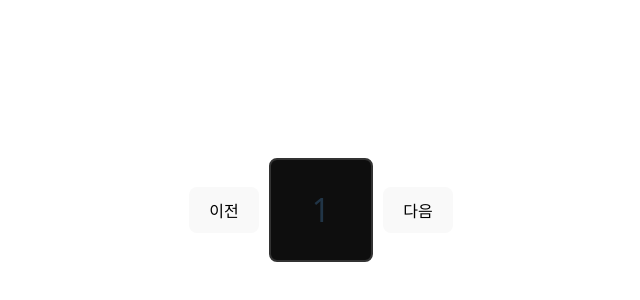
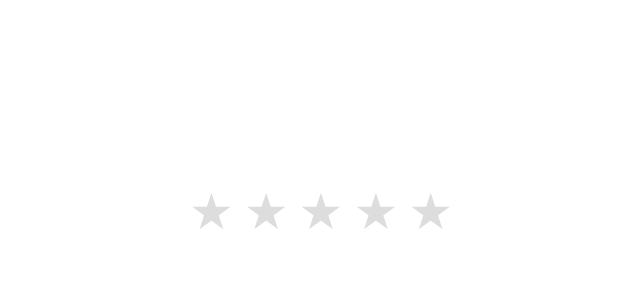
Before and after one commit to jh328/React-coding-test, a React (Vite) app: page / in a window 1280 px wide. Shown: the part 190-490 px from the top of the page, without its empty margins (319-959 px from the left). Built offline with nearby package versions, Linux system fonts and the light colour scheme.

Commit message:
별점 문제

```diff
--- a/src/App.jsx
+++ b/src/App.jsx
@@ -1,11 +1,10 @@
 import './App.css'
-import {Q9_carousel} from "./Questions/Q9_carousel/index.jsx";
+import {Q10_rating} from "./Questions/Q10_rating/index.jsx";
 
 function App() {
-    const numbers = [1, 2, 3, 4, 5];
 
     return (
-        <Q9_carousel items={numbers}/>
+        <Q10_rating/>
     );
 }
 
--- /dev/null
+++ b/src/Questions/Q10_rating/index.jsx
@@ -0,0 +1,36 @@
+import {useState} from "react";
+
+export const Q10_rating = () => {
+    const [score, setScore] = useState(0);
+    const starArr = [1, 2, 3, 4, 5];
+
+    return (
+        <div style={styles.container}>
+            {starArr.map((id) => (
+                <span
+                    key={id}
+                    onClick={() => setScore(id)}
+                    style={{
+                        fontSize: '50px',
+                        cursor: 'pointer',
+                        color: id <= score ? '#FFD700' : '#ddd'
+                    }}
+                >
+            ★
+          </span>
+            ))}
+        </div>
+    )
+}
+
+const styles = {
+    container: {
+        display: "flex",
+        gap: "10px",
+    },
+    star: {
+        fontSize: "40px",
+        color: "#ddd",
+        cursor: "pointer",
+    }
+}
--- a/src/Questions/Q9_carousel/index.jsx
+++ b/src/Questions/Q9_carousel/index.jsx
@@ -3,14 +3,18 @@ import {useState} from "react";
 export const Q9_carousel = ({items}) => {
     const [idx, setIdx] = useState(0);
 
+    console.log("index = " + idx);
     const handleNext = () => {
-        setIdx((prev) => (prev + 1) % items.length);
-    };
+        setIdx((prev) => {
+            return (prev + 1) % items.length;
+        })
+    }
 
     const handlePrev = () => {
-        setIdx((prev) => (prev === 0 ? items.length - 1 : prev - 1));
-    };
-
+        setIdx((prev) => {
+            return (prev === 0 ? items.length - 1 : prev - 1);
+        })
+    }
     return (
         <div style={styles.container}>
             <button onClick={handlePrev}>이전</button>
@@ -21,7 +25,7 @@ export const Q9_carousel = ({items}) => {
 }
 
 const styles = {
-    container: { display: 'flex', alignItems: 'center', gap: '10px' },
+    container: {display: 'flex', alignItems: 'center', gap: '10px'},
     card: {
         width: '100px',
         height: '100px',
```
